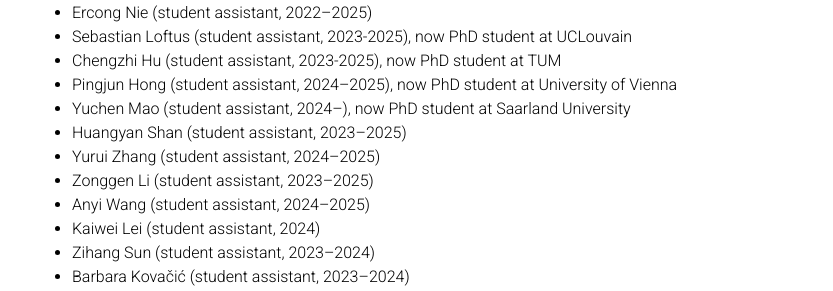
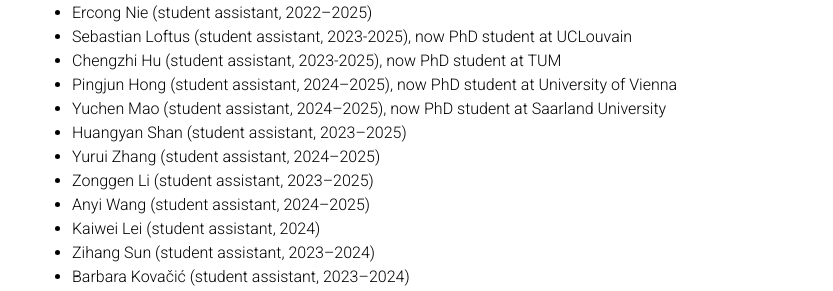
Before and after one commit to mainlp/mainlp.github.io, a Jekyll site: the page built from _pages/about.md, in a window 1280 px wide and 900 px high, scrolled down 5046 px. Shown: the part 161-452 px from the top of the window, without its empty margins (223-1056 px from the left). Built offline with Jekyll 4.4.1, drawn with Linux system fonts in a browser that asks for light colours; full-size pictures stand in for the smaller copies a plugin makes; comment, search, counter and statistics services are not loaded; a style sheet for code colours, icons or effects is not loaded.

Commit message:
Correct almuni student assistant dates

```diff
--- a/_pages/about.md
+++ b/_pages/about.md
@@ -313,7 +313,7 @@ To <a href="/events-archive/">earlier events</a> at MaiNLP.
     <li>Sebastian Loftus (student assistant, 2023-2025), now PhD student at UCLouvain</li>
     <li>Chengzhi Hu (student assistant, 2023-2025), now PhD student at TUM</li>
     <li>Pingjun Hong (student assistant, 2024–2025), now PhD student at University of Vienna</li>
-    <li>Yuchen Mao (student assistant, 2024–), now PhD student at Saarland University</li>
+    <li>Yuchen Mao (student assistant, 2024–2025), now PhD student at Saarland University</li>
     <li>Huangyan Shan (student assistant, 2023–2025)</li>
     <li>Yurui Zhang (student assistant, 2024–2025)</li>
     <li>Zonggen Li (student assistant, 2023–2025)</li>
```
